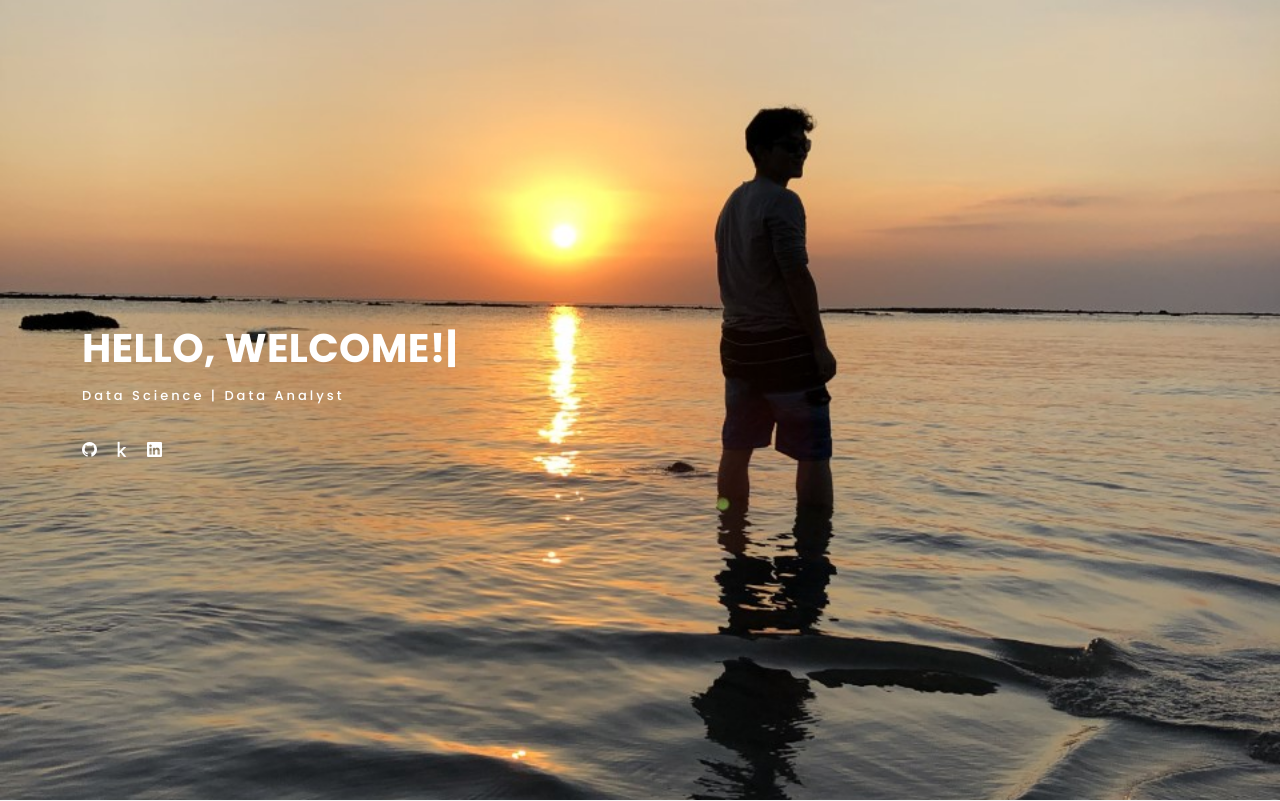
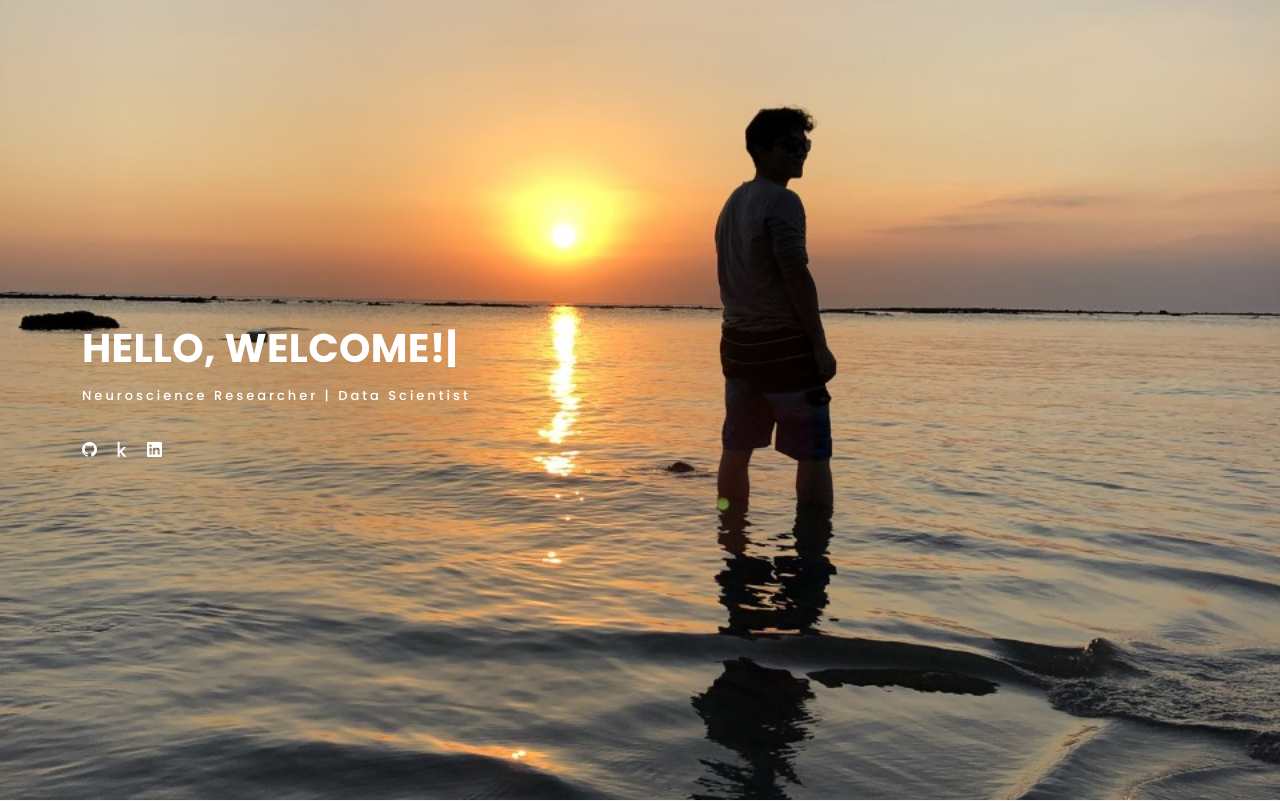
Before and after one commit to johnnys7n/PortfolioWebsite, a Flask app: page / in a window 1280 px wide. Shown: the top 801 px of the page. Run offline with Flask 3, Linux system fonts and the light colour scheme; some libraries are stand-ins or nearby versions; some web fonts are replaced.

Commit message:
improving index.html

```diff
--- a/templates/index.html
+++ b/templates/index.html
@@ -83,7 +83,7 @@
       <div class="hero-content">
         <h1>Hello, <span class="typed" data-typed-items="I'm Johnny Sin,Welcome!"></span>
         </h1>
-        <p>Data Science | Data Analyst</p>
+        <p>Neuroscience Researcher | Data Scientist</p>
 
         <ul class="list-unstyled list-social">
           <li><a href="https://github.com/johnnys7n" target="_blank"><i class="bi bi-github"></i></a></li>
@@ -111,12 +111,13 @@
           <div class="col-lg-7">
             <div class="about-descr">
 
-              <p class="p-heading">i'm a data scientist based in california with a passion for creating machine learning and deep learning
-                frameworks for investigating new approaches to research and experimental analysis.</p>
+              <p class="p-heading">I'm a researcher with a passion for creating machine learning and deep learning
+                frameworks for investigating new approaches to scientific analysis. I love integrating engineering principals
+              to neuroscience experiments to improve biomarker discovery for therapeutic advancements. </p>
               <p class="separator"> I consider myself fortunate to have contributed to amazing projects
                 while collaborating with brillant scientists from around the world. From these experiences, I was
                 trained to see the endless possiblities
-                of applying machine learning tools to improve scientific processes and using that analytical stories to enhance patient lives.
+                of applying AI tools to improve scientific processes and using that analytical stories to enhance patient lives.
                 I am a researcher, a neurological problem solver, and I love building stories and showing off cool
                 insights through data.<br><br>
                 Click <a href="about-me.html">here</a> for more information about me!
```
Also changed, not shown: 1 other file.
